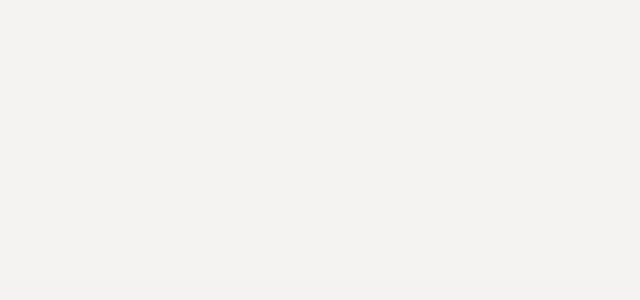
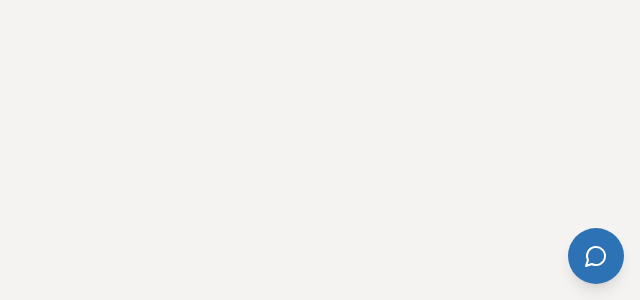
Before and after one commit to sameer240704/NGO_Volunteer_Collab_Queue-ties, a React (Vite) app in the folder web/: page /register in a window 1280 px wide. Before the commit this address had no page. Shown: the part 500-800 px from the top of the page, without its empty margins (640-1280 px from the left). Built offline with nearby package versions, Linux system fonts and the light colour scheme; a web font is replaced by a local one.

Commit message:
chatbot ui fixed

```diff
--- a/web/src/App.jsx
+++ b/web/src/App.jsx
@@ -2,15 +2,17 @@ import React from 'react';
 import { BrowserRouter as Router, Routes, Route } from 'react-router-dom';
 import Landing from './components/Landing';
 import Dashboard from './components/Dashboard';
+import Chatbot from './components/ChatBot';
 
 const App = () => {
   return (
     <Router>
       <div className="bg-secondary min-h-screen"> {/* Set background color here */}
-        <Routes>
+        {/* <Routes>
           <Route path="/" element={<Landing />} />
           <Route path="/dashboard" element={<Dashboard />} />
-        </Routes>
+        </Routes> */}
+        <Chatbot />
       </div>
     </Router>
   );
--- a/web/src/components/Chatbot.jsx
+++ b/web/src/components/Chatbot.jsx
@@ -1,20 +1,25 @@
-// Chatbot.js
-import React, { useState } from 'react';
+import React, { useState, useRef, useEffect } from 'react';
 import axios from 'axios';
+import { Send, MessageCircle, X } from 'lucide-react';
 
 const Chatbot = () => {
   const [messages, setMessages] = useState([]);
   const [userInput, setUserInput] = useState('');
+  const [isOpen, setIsOpen] = useState(false);
+  const messagesEndRef = useRef(null);
+
+  const scrollToBottom = () => {
+    messagesEndRef.current?.scrollIntoView({ behavior: "smooth" });
+  };
+
+  useEffect(scrollToBottom, [messages]);
 
   const handleInputChange = (e) => {
     setUserInput(e.target.value);
   };
 
   const handleSendMessage = async () => {
-    if (!userInput) {
-        console.error('User input is empty');
-        return; // Prevent sending an empty request
-      }
+    if (!userInput.trim()) return;
 
     const userMessage = { text: userInput, sender: 'user' };
     setMessages((prevMessages) => [...prevMessages, userMessage]);
@@ -29,7 +34,6 @@ const Chatbot = () => {
           },
         },
       });
-    console.log('Dialogflow response:', response.data);
 
       const botMessage = {
         text: response.data.fulfillmentText,
@@ -46,25 +50,60 @@ const Chatbot = () => {
     setUserInput('');
   };
 
+  const toggleChatbot = () => {
+    setIsOpen(!isOpen);
+  };
+
   return (
-    <div style={{ width: '400px', border: '1px solid #ccc', padding: '10px' }}>
-      <div style={{ height: '300px', overflowY: 'scroll', marginBottom: '10px' }}>
+    <div className="fixed bottom-4 right-4">
+      {!isOpen && (
+        <button
+          onClick={toggleChatbot}
+          className="bg-primary text-white p-4 rounded-full shadow-lg hover:bg-blue-600 focus:outline-none focus:ring-2 focus:ring-blue-500"
+        >
+          <MessageCircle size={24} />
+        </button>
+      )}
+      {isOpen && (
+        <div className="w-96 border border-gray-300 rounded-lg shadow-lg bg-white overflow-hidden">
+          <div className="bg-primary text-white p-4 font-bold flex justify-between items-center">
+            <span>😇Jivam</span>
+            <button onClick={toggleChatbot} className="text-white hover:text-gray-200 focus:outline-none">
+              <X size={20} />
+            </button>
+          </div>
+          <div className="h-96 overflow-y-auto p-4 space-y-4">
             {messages.map((msg, index) => (
-          <div key={index} className={`${msg.sender === 'user' ? "bg-blue-400" : "bg-white"} `} style={{ textAlign: msg.sender === 'user' ? 'right' : 'left' }}>
-            <strong>{msg.sender === 'user' ? 'You' : 'Bot'}:</strong> {msg.text}
+              <div key={index} className={`flex ${msg.sender === 'user' ? 'justify-end' : 'justify-start'}`}>
+                <div className={`max-w-[70%] p-3 rounded-lg ${
+                  msg.sender === 'user' ? 'bg-blue-500 text-white' : 'bg-gray-200 text-gray-800'
+                }`}>
+                  {msg.text}
+                </div>
               </div>
             ))}
+            <div ref={messagesEndRef} />
           </div>
+          <div className="border-t border-gray-300 p-4">
+            <div className="flex items-center">
               <input
                 type="text"
                 value={userInput}
                 onChange={handleInputChange}
+                onKeyPress={(e) => e.key === 'Enter' && handleSendMessage()}
                 placeholder="Type a message..."
-        style={{ width: '80%' }}
+                className="flex-grow px-4 py-2 border border-gray-300 rounded-l-md focus:outline-none focus:ring-2 focus:ring-blue-500"
               />
-      <button onClick={handleSendMessage} style={{ width: '18%' }}>
-        Send
+              <button
+                onClick={handleSendMessage}
+                className="bg-primary text-white px-4 py-2 rounded-r-md hover:bg-blue-500 focus:outline-none focus:ring-2 focus:ring-blue-500"
+              >
+                <Send size={20} />
               </button>
+            </div>
+          </div>
+        </div>
+      )}
     </div>
   );
 };
```
Lines whose indentation alone changed are shown as unchanged.
